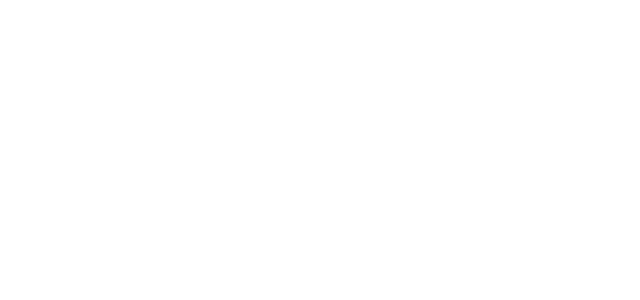
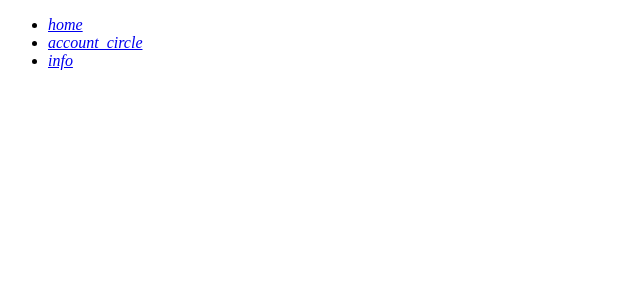
Before and after one commit to RobbertBons/Voetbalgeschiedenis, an Angular app in the folder Voetbalgeschiedenis/: page / in a window 1280 px wide. Shown: the top 300 px of the page, without its empty margins (0-640 px from the left). Built offline with nearby package versions, Linux system fonts and the light colour scheme.

Commit message:
component aangemaakt

```diff
--- a/Voetbalgeschiedenis/src/app/app.component.html
+++ b/Voetbalgeschiedenis/src/app/app.component.html
@@ -0,0 +1,9 @@
+<main>
+
+    <app-nav></app-nav>
+
+    <div id="content">
+      <router-outlet></router-outlet>
+    </div>
+
+</main>
--- a/Voetbalgeschiedenis/src/app/app.module.ts
+++ b/Voetbalgeschiedenis/src/app/app.module.ts
@@ -3,10 +3,12 @@
 
 import { AppRoutingModule } from './app-routing.module';
 import { AppComponent } from './app.component';
+import { NavComponent } from './nav/nav.component';
 
 @NgModule({
   declarations: [
-    AppComponent
+    AppComponent,
+    NavComponent
   ],
   imports: [
     BrowserModule,
--- /dev/null
+++ b/Voetbalgeschiedenis/src/app/nav/nav.component.html
@@ -0,0 +1,23 @@
+<main>
+    <nav class="sidegrid">
+        <ul>
+            <li>
+
+                <a routerLink="">
+                    <i class="material-icons"> home </i>
+                </a>
+
+            </li>
+            <li>
+                <a routerLink="users">
+                    <i class="material-icons"> account_circle </i>
+                </a>
+            </li>
+            <li>
+                <a routerLink="details">
+                    <i class="material-icons"> info </i>
+                </a>
+            </li>
+        </ul>
+    </nav>
+</main>
--- /dev/null
+++ b/Voetbalgeschiedenis/src/app/nav/nav.component.ts
@@ -0,0 +1,15 @@
+import { Component, OnInit } from '@angular/core';
+
+@Component({
+  selector: 'app-nav',
+  templateUrl: './nav.component.html',
+  styleUrls: ['./nav.component.scss']
+})
+export class NavComponent implements OnInit {
+
+  constructor() { }
+
+  ngOnInit(): void {
+  }
+
+}
```
Also changed, not shown: Voetbalgeschiedenis/src/app/nav/nav.component.scss (added), 2 other files (tests, documents, lock files or other folders).
